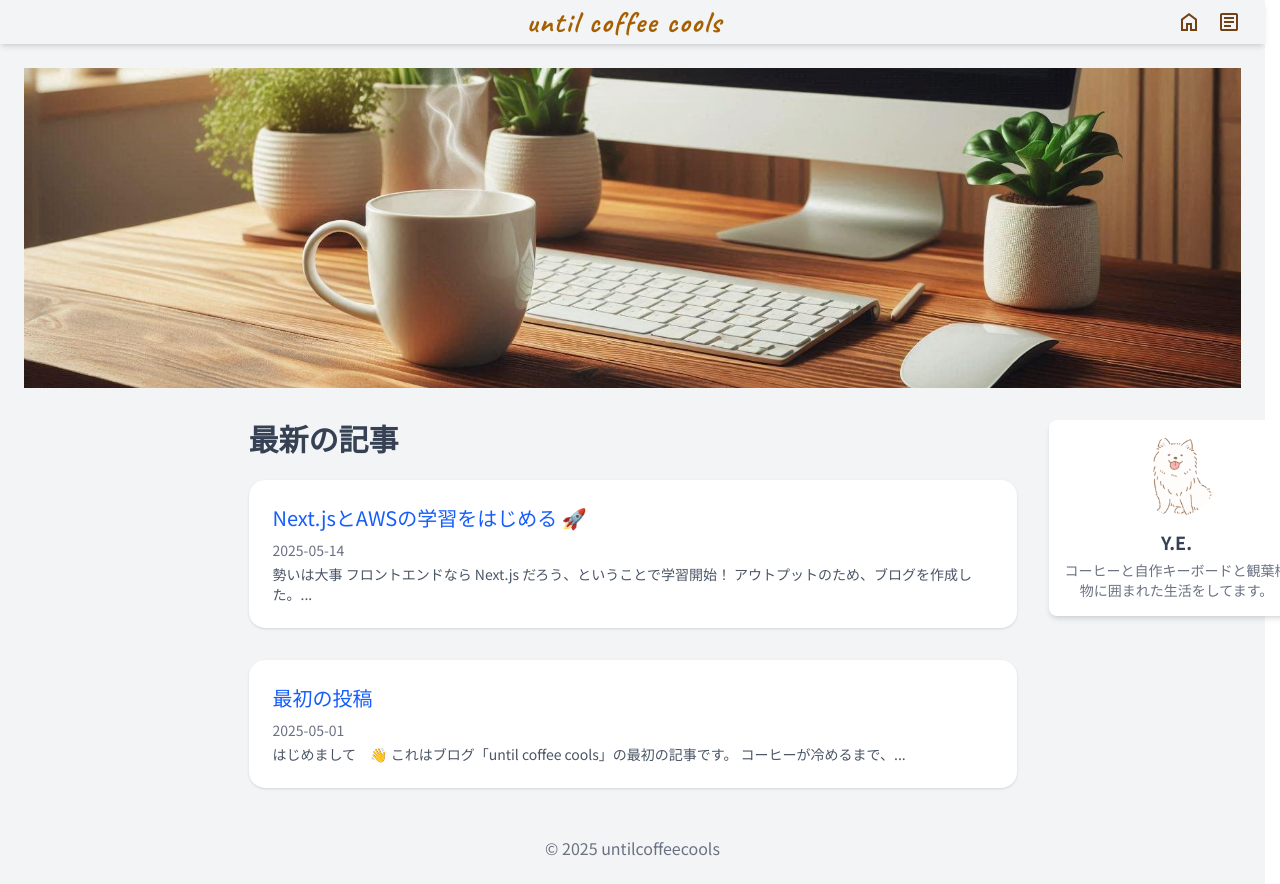
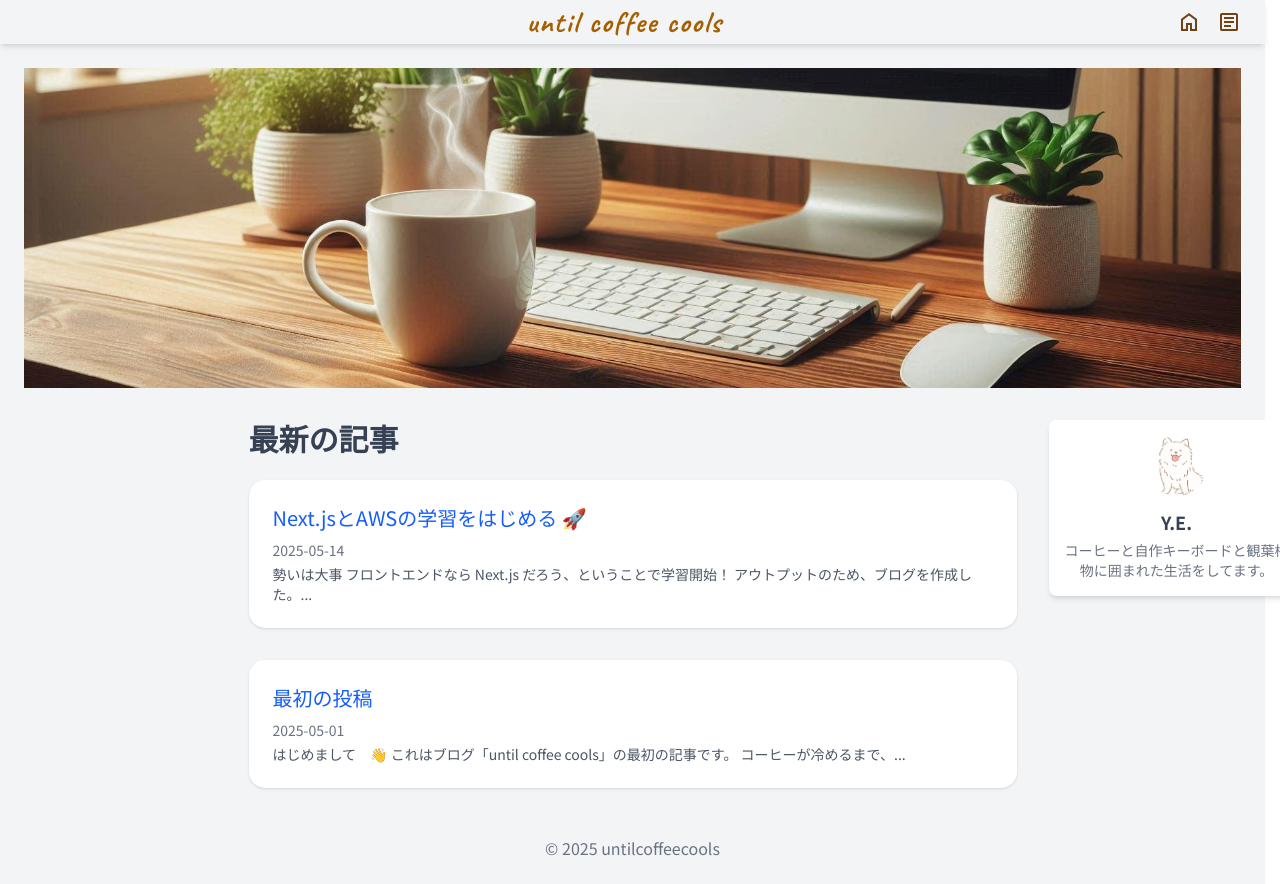
Before and after one commit to endy-key/untilcoffeecools, a Next.js app: page / in a window 1280 px wide. Shown: the top 884 px of the page. Built offline with nearby package versions, Linux system fonts and the light colour scheme; no server answers.

Commit message:
use <Image /> component

```diff
--- a/src/components/ProfileCard/index.tsx
+++ b/src/components/ProfileCard/index.tsx
@@ -1,12 +1,15 @@
 import React from "react";
+import Image from "next/image"; // Imageコンポーネントをインポート
 
 export function ProfileCard() {
     return (
         <div className="bg-white rounded-lg p-4 shadow-md">
-            <img
+            <Image
                 src="/avatar.jpg"
                 alt="アバターアイコン"
-                className="w-20 h-20 rounded-full mx-auto"
+                className="w-15 h-15 rounded-full mx-auto"
+                width={80} // w-20 (5rem) に相当するピクセル値 (1rem = 16px と仮定)
+                height={80} // h-20 (5rem) に相当するピクセル値
             />
             <h2 className="mt-3 text-center text-lg font-bold">Y.E.</h2>
             <p className="mt-1 text-center text-sm text-gray-500">
```
